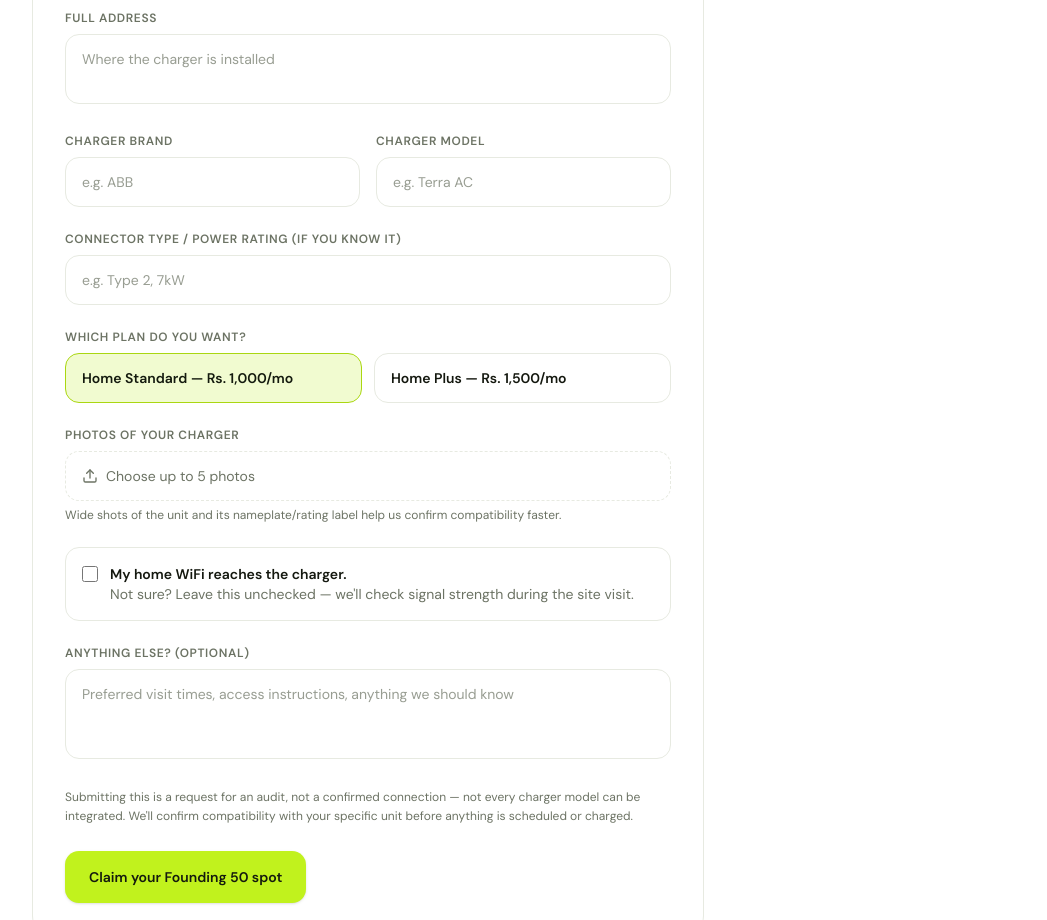
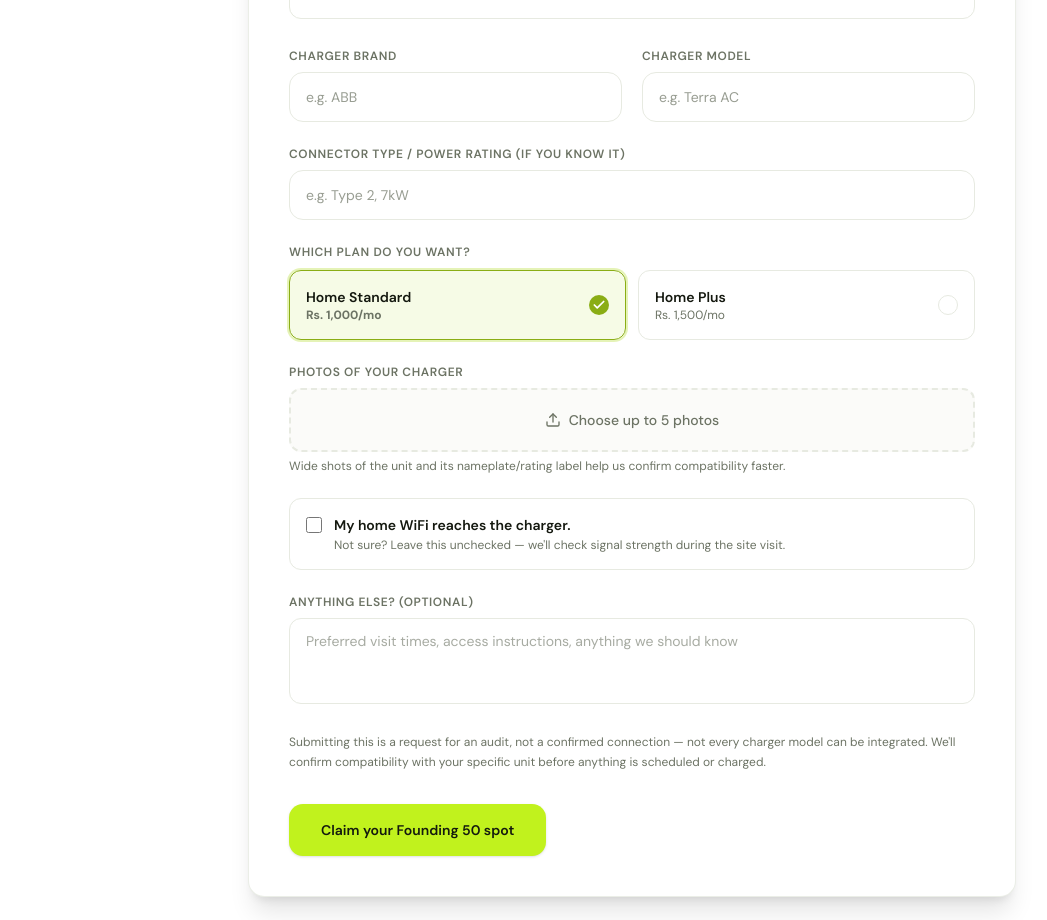
Before and after one commit to amperepakistan/EVCHARGE-nextjs, a Next.js app: page /home-charger in a window 1280 px wide. Shown: the part 1880-2800 px from the top of the page, without its empty margins (8-1055 px from the left). Built offline with nearby package versions, Linux system fonts and the light colour scheme.

Commit message:
fix(ui): clean up Founding 50 home charger signup page layout, contrast, and form card styling

```diff
--- a/app/home-charger/page.tsx
+++ b/app/home-charger/page.tsx
@@ -151,17 +151,17 @@ export default function HomeChargerPage() {
           </p>
         </Section>
 
-        <Section id="apply">
-          <div className="max-w-2xl">
+        <Section id="apply" className="py-12 md:py-16">
+          <div className="mx-auto max-w-2xl text-center">
             <h2 className="font-heading text-text-primary text-3xl font-bold tracking-tight sm:text-4xl">
               Claim your Founding 50 spot
             </h2>
-            <p className="text-text-secondary mt-3 text-lg leading-relaxed">
+            <p className="text-text-secondary mt-3 text-base sm:text-lg leading-relaxed">
               Tell us about your charger. We&apos;ll confirm it can be integrated, then reach out
               to schedule your connection.
             </p>
           </div>
-          <div className="rounded-card border-border bg-surface mt-8 max-w-2xl border p-6 sm:p-8">
+          <div className="rounded-2xl border border-border/80 bg-surface shadow-xl mt-8 mx-auto max-w-3xl p-6 sm:p-10">
             <Founding50Form />
           </div>
         </Section>
--- a/components/features/marketing/founding-50-form.tsx
+++ b/components/features/marketing/founding-50-form.tsx
@@ -1,7 +1,7 @@
 'use client';
 
 import { useId, useState, type ChangeEvent, type FormEvent } from 'react';
-import { Loader2, Upload } from 'lucide-react';
+import { Check, Loader2, Upload } from 'lucide-react';
 import { Button } from '@/components/ui/button';
 import { TextField } from '@/components/ui/text-field';
 import { CONTACT } from '@/lib/legal/config';
@@ -16,12 +16,6 @@ const PACKAGE_OPTIONS = [
   { value: 'plus', label: 'Home Plus', price: 'Rs. 1,500/mo' },
 ] as const;
 
-/**
- * Posts to an endpoint that doesn't exist yet — see FOUNDING_50_FORM.md at
- * the repo root. Until it's built this always lands on `status === 'error'`,
- * which is deliberate: it surfaces the email fallback instead of pretending
- * the submission was saved anywhere.
- */
 export function Founding50Form() {
   const [packageChoice, setPackageChoice] = useState<(typeof PACKAGE_OPTIONS)[number]['value']>(
     'standard',
@@ -66,7 +60,7 @@ export function Founding50Form() {
 
   return (
     <form onSubmit={handleSubmit} className="space-y-6">
-      <div className="grid gap-4 sm:grid-cols-2">
+      <div className="grid gap-5 sm:grid-cols-2">
         <TextField label="Full name" name="fullName" required autoComplete="name" />
         <TextField
           label="Phone number"
@@ -95,11 +89,11 @@ export function Founding50Form() {
           required
           rows={2}
           placeholder="Where the charger is installed"
-          className="rounded-button border-border bg-surface text-text-primary placeholder:text-text-secondary/70 focus:border-primary-dark focus:ring-primary-light w-full resize-none border px-4 py-3.5 text-sm outline-none transition-colors duration-150 focus:ring-2"
+          className="rounded-xl border-border bg-surface text-text-primary placeholder:text-text-secondary/60 focus:border-primary-600 focus:ring-primary-500/20 w-full resize-none border px-4 py-3 text-sm outline-none transition-all duration-150 focus:ring-2"
         />
       </label>
 
-      <div className="grid gap-4 sm:grid-cols-2">
+      <div className="grid gap-5 sm:grid-cols-2">
         <TextField label="Charger brand" name="chargerBrand" required placeholder="e.g. ABB" />
         <TextField
           label="Charger model"
@@ -116,7 +110,7 @@ export function Founding50Form() {
       />
 
       <fieldset>
-        <legend className="text-text-secondary mb-2 block text-xs font-semibold tracking-wider uppercase">
+        <legend className="text-text-secondary mb-2.5 block text-xs font-semibold tracking-wider uppercase">
           Which plan do you want?
         </legend>
         <div className="grid gap-3 sm:grid-cols-2">
@@ -124,10 +118,10 @@ export function Founding50Form() {
             <label
               key={option.value}
               className={cn(
-                'rounded-button cursor-pointer border px-4 py-3.5 text-sm font-semibold transition-colors',
+                'relative flex cursor-pointer items-center justify-between rounded-xl border p-4 transition-all',
                 packageChoice === option.value
-                  ? 'border-primary-dark bg-primary-light text-on-primary'
-                  : 'border-border bg-surface text-text-primary hover:bg-surface-muted',
+                  ? 'border-primary-600 bg-primary-500/10 font-bold ring-2 ring-primary-500/30'
+                  : 'border-border bg-surface hover:bg-surface-muted',
               )}
             >
               <input
@@ -138,7 +132,17 @@ export function Founding50Form() {
                 onChange={() => setPackageChoice(option.value)}
                 className="sr-only"
               />
-              {option.label} — {option.price}
+              <div className="flex flex-col">
+                <span className="text-text-primary text-sm font-semibold">{option.label}</span>
+                <span className="text-text-secondary text-xs">{option.price}</span>
+              </div>
+              {packageChoice === option.value ? (
+                <div className="bg-primary-600 flex size-5 items-center justify-center rounded-full text-white">
+                  <Check className="size-3.5 stroke-[3]" />
+                </div>
+              ) : (
+                <div className="border-border size-5 rounded-full border" />
+              )}
             </label>
           ))}
         </div>
@@ -150,7 +154,7 @@ export function Founding50Form() {
         </span>
         <label
           htmlFor={photosInputId}
-          className="rounded-button border-border bg-surface text-text-secondary hover:bg-surface-muted flex cursor-pointer items-center gap-2 border border-dashed px-4 py-3.5 text-sm transition-colors"
+          className="rounded-xl border-2 border-dashed border-border bg-surface-muted/40 text-text-secondary hover:border-primary-500 hover:bg-surface-muted flex cursor-pointer items-center justify-center gap-2 p-5 text-sm font-medium transition-all"
         >
           <Upload className="size-4" />
           {photos.length > 0
@@ -172,18 +176,23 @@ export function Founding50Form() {
         </p>
       </div>
 
-      <label className="border-border rounded-button flex items-start gap-3 border p-4 text-sm">
+      <label
+        className={cn(
+          'rounded-xl border p-4 flex items-start gap-3 text-sm cursor-pointer transition-all',
+          wifiReaches ? 'border-primary-600/50 bg-primary-500/5' : 'border-border bg-surface',
+        )}
+      >
         <input
           type="checkbox"
           checked={wifiReaches}
           onChange={(event) => setWifiReaches(event.target.checked)}
-          className="border-border mt-0.5 size-4 rounded"
+          className="border-border mt-0.5 size-4 rounded accent-primary-600"
         />
         <span>
-          <span className="text-text-primary font-semibold">
+          <span className="text-text-primary font-semibold block">
             My home WiFi reaches the charger.
           </span>
-          <span className="text-text-secondary block">
+          <span className="text-text-secondary text-xs mt-0.5 block">
             Not sure? Leave this unchecked — we&apos;ll check signal strength during the site
             visit.
           </span>
@@ -198,7 +207,7 @@ export function Founding50Form() {
           name="notes"
           rows={3}
           placeholder="Preferred visit times, access instructions, anything we should know"
-          className="rounded-button border-border bg-surface text-text-primary placeholder:text-text-secondary/70 focus:border-primary-dark focus:ring-primary-light w-full resize-none border px-4 py-3.5 text-sm outline-none transition-colors duration-150 focus:ring-2"
+          className="rounded-xl border-border bg-surface text-text-primary placeholder:text-text-secondary/60 focus:border-primary-600 focus:ring-primary-500/20 w-full resize-none border px-4 py-3 text-sm outline-none transition-all duration-150 focus:ring-2"
         />
       </label>
 
@@ -218,11 +227,12 @@ export function Founding50Form() {
         </p>
       ) : null}
 
+      <div className="pt-2">
         <Button
           type="submit"
           size="lg"
           disabled={status === 'submitting'}
-        className="w-full sm:w-auto"
+          className="w-full sm:w-auto px-8 py-3.5 font-bold shadow-md"
         >
           {status === 'submitting' ? (
             <>
@@ -233,6 +243,7 @@ export function Founding50Form() {
             'Claim your Founding 50 spot'
           )}
         </Button>
+      </div>
     </form>
   );
 }
--- a/components/ui/section.tsx
+++ b/components/ui/section.tsx
@@ -17,11 +17,13 @@ import { cn } from '@/lib/utils/cn';
 export function Section({
   id,
   tone = 'surface',
+  aspect = false,
   className,
   children,
 }: {
   id?: string;
   tone?: 'surface' | 'canvas';
+  aspect?: boolean;
   className?: string;
   children: ReactNode;
 }) {
@@ -34,7 +36,12 @@ export function Section({
         className,
       )}
     >
-      <div className="mx-auto flex w-full max-w-7xl flex-col justify-center py-16 md:aspect-[16/9] md:py-20">
+      <div
+        className={cn(
+          'mx-auto flex w-full max-w-7xl flex-col justify-center py-12 md:py-20',
+          aspect && 'md:aspect-[16/9]',
+        )}
+      >
         {children}
       </div>
     </section>
```
Lines whose indentation alone changed are shown as unchanged.
